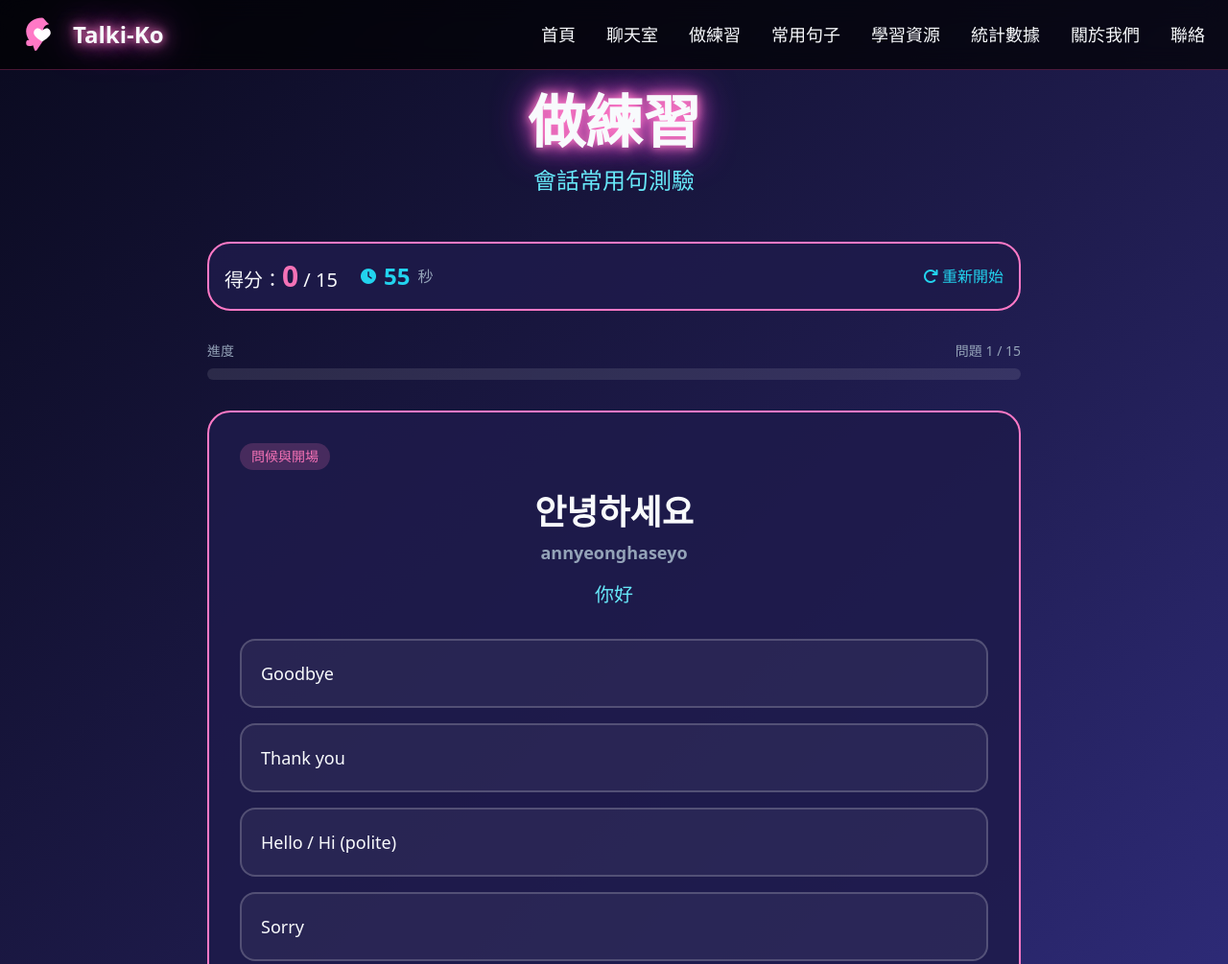
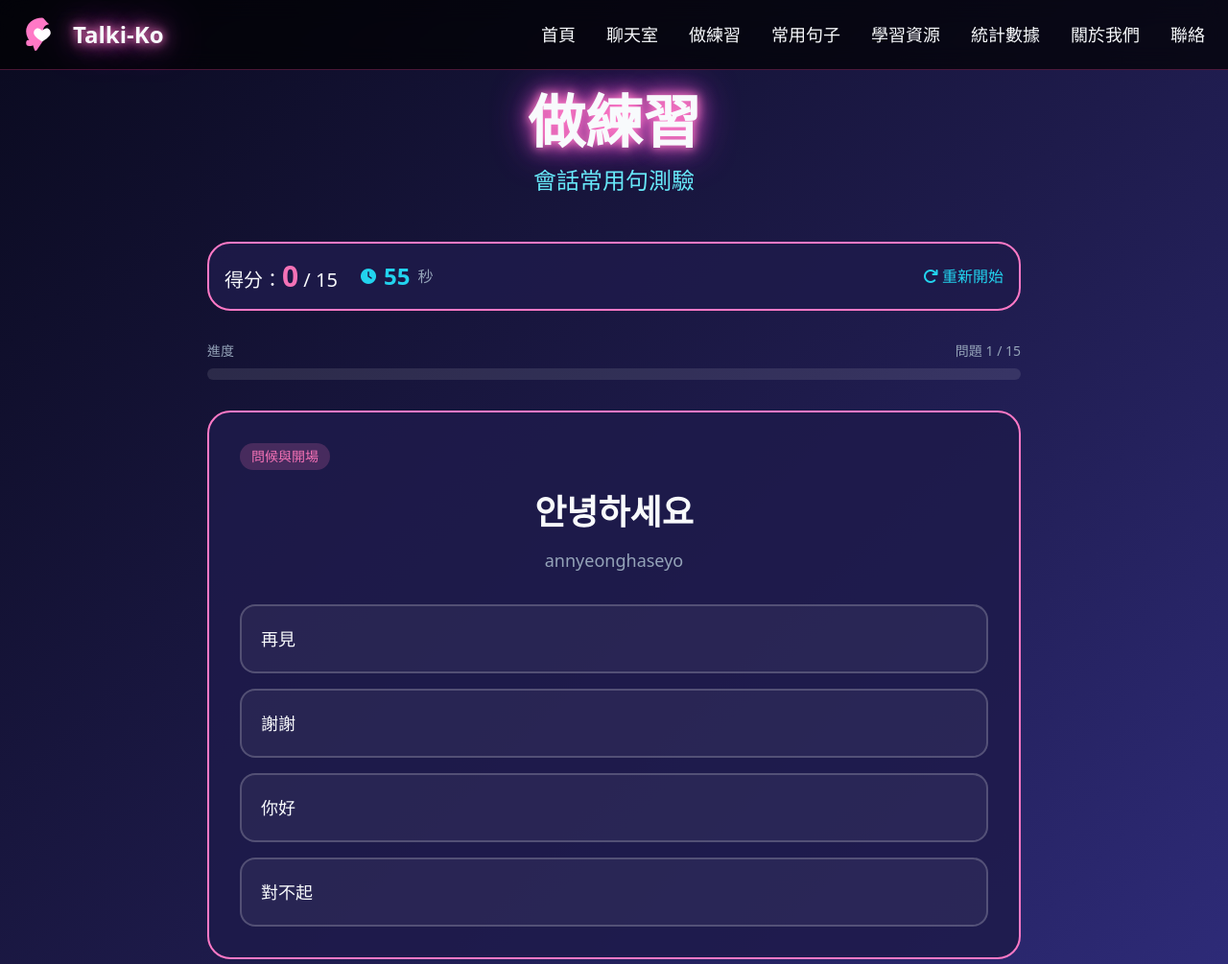
Before and after one commit to louieheilaam/louieheilaam.github.io, a plain HTML site: page ko/quiz.html in a window 1280 px wide. Shown: the top 1005 px of the page at 96% size. Drawn offline with nearby package versions, Linux system fonts and the light colour scheme.

Commit message:
Restore quiz with Chinese answer options

```diff
--- a/ko/quiz.html
+++ b/ko/quiz.html
@@ -114,7 +114,7 @@
         <div class="text-xl">得分：<span id="score" class="text-3xl font-bold text-pink-400">0</span> / <span id="total">0</span></div>
         <div class="flex items-center gap-2">
           <i class="fas fa-clock text-cyan-400"></i>
-          <span id="timer" class="text-2xl font-bold text-cyan-400">15</span>
+          <span id="timer" class="text-2xl font-bold text-cyan-400">60</span>
           <span class="text-slate-400">秒</span>
         </div>
       </div>
@@ -143,7 +143,7 @@
 
       <div class="text-center mb-8">
         <div id="question" class="text-4xl font-bold mb-4 hangul">안녕하세요</div>
-        <div id="questionChinese" class="text-xl text-cyan-300">你好</div>
+        <div id="questionRoman" class="text-lg text-slate-400">annyeonghaseyo</div>
       </div>
 
       <div id="options" class="space-y-4">
@@ -195,186 +195,26 @@
 
   <script>
     const questions = [
-      {
-        category: "問候與開場",
-        question: "안녕하세요",
-        romanization: "annyeonghaseyo",
-        chinese: "你好",
-        options: ["Hello / Hi (polite)", "Goodbye", "Thank you", "Sorry"],
-        correct: 0,
-        explanation: "안녕하세요 (annyeonghaseyo) 是最常見的問候語，用於白天或一般場合的禮貌用法。"
-      },
-      {
-        category: "問候與開場",
-        question: "안녕",
-        romanization: "annyeong",
-        chinese: "嗨 / 你好 (親密)",
-        options: ["Hello (casual)", "Goodbye", "Thank you", "Sorry"],
-        correct: 0,
-        explanation: "안녕 (annyeong) 是較親密的問候語，只用於熟悉的朋友或晚輩。"
-      },
-      {
-        category: "問候與開場",
-        question: "잘 지내요?",
-        romanization: "jal jinaeyo?",
-        chinese: "你好嗎？ / 過得好嗎？",
-        options: ["What is your name?", "How have you been?", "Where are you from?", "What are you doing?"],
-        correct: 1,
-        explanation: "잘 지내요? (jal jinaeyo?) 是詢問對方過得好不好的問候語，是很常用的寒暄句。"
-      },
-      {
-        category: "自我介紹",
-        question: "제 이름은 [이름]이에요.",
-        romanization: "je ireumeun [ireum]ieyo",
-        chinese: "我的名字是[名字]。",
-        options: ["My name is...", "Nice to meet you", "How old are you?", "Where are you from?"],
-        correct: 0,
-        explanation: "제 이름은...이에요 是正式的自我介紹句型，用於介紹自己的名字。"
-      },
-      {
-        category: "自我介紹",
-        question: "만나서 반갑습니다.",
-        romanization: "mannaseo bangapseumnida",
-        chinese: "很高興認識你。",
-        options: ["Nice to meet you", "Goodbye", "Thank you", "See you later"],
-        correct: 0,
-        explanation: "만나서 반갑습니다 是第一次見面時說的話，表達很高興認識對方。"
-      },
-      {
-        category: "基本回應",
-        question: "네",
-        romanization: "ne",
-        chinese: "是 / 是的",
-        options: ["Yes", "No", "Maybe", "Sorry"],
-        correct: 0,
-        explanation: "네 (ne) 是表示肯定的回答，相當於英文的 Yes。"
-      },
-      {
-        category: "基本回應",
-        question: "아니요",
-        romanization: "aniyo",
-        chinese: "不是 / 不是的",
-        options: ["Yes", "No", "Okay", "Hello"],
-        correct: 1,
-        explanation: "아니요 (aniyo) 是表示否定的回答，相當於英文的 No。"
-      },
-      {
-        category: "基本回應",
-        question: "감사합니다",
-        romanization: "gamsahamnida",
-        chinese: "謝謝您",
-        options: ["Hello", "Goodbye", "Thank you", "Sorry"],
-        correct: 2,
-        explanation: "감사합니다 是正式的感謝語，用於對長輩或正式場合。"
-      },
-      {
-        category: "基本回應",
-        question: "고마워",
-        romanization: "gomawo",
-        chinese: "謝啦",
-        options: ["Hello", "Goodbye", "Thank you (casual)", "Sorry"],
-        correct: 2,
-        explanation: "고마워 是較親密的感謝語，用於朋友或晚輩之間。"
-      },
-      {
-        category: "禮貌與客氣",
-        question: "죄송합니다",
-        romanization: "joesonghamnida",
-        chinese: "對不起 / 不好意思",
-        options: ["Hello", "Thank you", "Sorry", "Goodbye"],
-        correct: 2,
-        explanation: "죄송합니다 是正式的道歉語，用於較嚴重的過錯或對長輩道歉。"
-      },
-      {
-        category: "禮貌與客氣",
-        question: "괜찮아요",
-        romanization: "gwaenchanayo",
-        chinese: "沒關係",
-        options: ["Thank you", "Sorry", "It's okay", "Goodbye"],
-        correct: 2,
-        explanation: "괜찮아요 表示「沒關係」、「不客氣」，常用於安慰對方或回應感謝。"
-      },
-      {
-        category: "告別與祝福",
-        question: "안녕히 가세요",
-        romanization: "annyeonghi gaseyo",
-        chinese: "再見（有人離開）",
-        options: ["Hello", "Goodbye (someone leaving)", "Good night", "How are you"],
-        correct: 1,
-        explanation: "안녕히 가세요 是對離開的人說的再見，意思是「請慢走」。"
-      },
-      {
-        category: "告別與祝福",
-        question: "안녕히 주무세요",
-        romanization: "annyeonghi jumuseyo",
-        chinese: "晚安（請休息）",
-        options: ["Good morning", "Goodbye", "Good night", "Good afternoon"],
-        correct: 2,
-        explanation: "안녕히 주무세요 是睡前說的晚安祝福語，用於就寢時。"
-      },
-      {
-        category: "告別與祝福",
-        question: "내일 봐요",
-        romanization: "naeil bwayo",
-        chinese: "明天見。",
-        options: ["See you tomorrow", "Goodbye", "Good night", "See you later"],
-        correct: 0,
-        explanation: "내일 봐요 是「明天見」的意思，是常見的告別語。"
-      },
-      {
-        category: "戀愛情境句",
-        question: "사랑해요",
-        romanization: "saranghaeyo",
-        chinese: "我愛你",
-        options: ["I like you", "I love you", "I miss you", "Goodbye"],
-        correct: 1,
-        explanation: "사랑해요 是「我愛你」的意思，是表達愛意的句子。"
-      },
-      {
-        category: "戀愛情境句",
-        question: "좋아합니다",
-        romanization: "joahamnida",
-        chinese: "我喜歡你。",
-        options: ["I like you", "I love you", "I miss you", "Goodbye"],
-        correct: 0,
-        explanation: "좋아합니다 是「喜歡」的意思，比 사랑해요 程度較輕，可用於表達喜歡某人或某物。"
-      },
-      {
-        category: "戀愛情境句",
-        question: "그리워요",
-        romanization: "geuriwoyo",
-        chinese: "我想你。",
-        options: ["I like you", "I love you", "I miss you", "Goodbye"],
-        correct: 2,
-        explanation: "그리워요 是「想念」的意思，用於表達對某人或某地的思念。"
-      },
-      {
-        category: "戀愛情境句",
-        question: "같이 영화 볼래요?",
-        romanization: "gachi yeonghwa bollaeyo?",
-        chinese: "要一起看電影嗎？",
-        options: ["Do you want to eat?", "Do you want to go out?", "Do you want to watch a movie together?", "Are you busy?"],
-        correct: 2,
-        explanation: "같이 영화 볼래요? 是邀請對方一起看電影的句子，是常見的約會邀請。"
-      },
-      {
-        category: "生活日常句",
-        question: "식사하셨어요?",
-        romanization: "siksahasyeosseoyo?",
-        chinese: "你吃了嗎？",
-        options: ["Are you hungry?", "Did you eat?", "Do you want to eat?", "What did you eat?"],
-        correct: 1,
-        explanation: "식사하셨어요? 是關心對方是否吃過飯的問候語，在韓國這是很常見的寒暄。"
-      },
-      {
-        category: "生活日常句",
-        question: "뭐 해?",
-        romanization: "mwo hae?",
-        chinese: "你在做什麼？",
-        options: ["Where are you?", "What are you doing?", "How are you?", "What did you eat?"],
-        correct: 1,
-        explanation: "뭐 해? 是詢問對方在做什麼的日常問句。"
-      }
+      { category: "問候與開場", question: "안녕하세요", romanization: "annyeonghaseyo", options: ["你好", "再見", "謝謝", "對不起"], correct: 0, explanation: "안녕하세요 (annyeonghaseyo) 是最常見的問候語，用於白天或一般場合的禮貌用法。" },
+      { category: "問候與開場", question: "안녕", romanization: "annyeong", options: ["你好", "再見", "謝謝", "對不起"], correct: 0, explanation: "안녕 (annyeong) 是較親密的問候語，只用於熟悉的朋友或晚輩。" },
+      { category: "問候與開場", question: "잘 지내요?", romanization: "jal jinaeyo?", options: ["你叫什麼名字？", "你過得好嗎？", "你來自哪裡？", "你在做什麼？"], correct: 1, explanation: "잘 지내요? (jal jinaeyo?) 是詢問對方過得好不好的問候語，是很常用的寒暄句。" },
+      { category: "自我介紹", question: "제 이름은 [이름]이에요.", romanization: "je ireumeun [ireum]ieyo", options: ["我叫...", "很高興認識你", "你幾歲？", "你來自哪裡？"], correct: 0, explanation: "제 이름은...이에요 是正式的自我介紹句型，用於介紹自己的名字。" },
+      { category: "自我介紹", question: "만나서 반갑습니다.", romanization: "mannaseo bangapseumnida", options: ["很高興認識你", "再見", "謝謝", "待會見"], correct: 0, explanation: "만나서 반갑습니다 是第一次見面時說的話，表達很高興認識對方。" },
+      { category: "基本回應", question: "네", romanization: "ne", options: ["是", "不是", "可能", "對不起"], correct: 0, explanation: "네 (ne) 是表示肯定的回答，相當於英文的 Yes。" },
+      { category: "基本回應", question: "아니요", romanization: "aniyo", options: ["是", "不是", "好吧", "你好"], correct: 1, explanation: "아니요 (aniyo) 是表示否定的回答，相當於英文的 No。" },
+      { category: "基本回應", question: "감사합니다", romanization: "gamsahamnida", options: ["你好", "再見", "謝謝", "對不起"], correct: 2, explanation: "감사합니다 是正式的感謝語，用於對長輩或正式場合。" },
+      { category: "基本回應", question: "고마워", romanization: "gomawo", options: ["你好", "再見", "謝謝", "對不起"], correct: 2, explanation: "고마워 是較親密的感謝語，用於朋���或���輩之間。" },
+      { category: "禮貌與客氣", question: "죄송합니다", romanization: "joesonghamnida", options: ["你好", "謝謝", "對不起", "再見"], correct: 2, explanation: "죄송합니다 是正式的道歉語，用於較嚴重的過錯或對長輩道歉。" },
+      { category: "禮貌與客氣", question: "괜찮아요", romanization: "gwaenchanayo", options: ["謝謝", "對不起", "沒關係", "再見"], correct: 2, explanation: "괜찮아요 表示「沒關係」「不客氣」，常用於安慰對方或回應感謝。" },
+      { category: "告別與祝福", question: "안녕히 가세요", romanization: "annyeonghi gaseyo", options: ["你好", "再見", "晚安", "你好嗎？"], correct: 1, explanation: "안녕히 가세요 是對離開的人說的再見，意思是「請慢走」。" },
+      { category: "告別與祝福", question: "안녕히 주무세요", romanization: "annyeonghi jumuseyo", options: ["早安", "再見", "晚安", "下午好"], correct: 2, explanation: "안녕히 주무세요 是睡前說的晚安祝福語，用於就寢時。" },
+      { category: "告別與祝福", question: "내일 봐요", romanization: "naeil bwayo", options: ["明天見", "再見", "晚安", "待會見"], correct: 0, explanation: "내일 봐요 是「明天見」的意思，是常見的告別語。" },
+      { category: "戀愛情境句", question: "사랑해요", romanization: "saranghaeyo", options: ["我喜歡你", "我愛你", "我想你", "再見"], correct: 1, explanation: "사랑해요 是「我愛你」的意思，是表達愛意的句子。" },
+      { category: "戀愛情境句", question: "좋아합니다", romanization: "joahamnida", options: ["我喜歡你", "我愛你", "我想你", "再見"], correct: 0, explanation: "좋아합니다 是「喜歡」的意思，可用於���達喜歡某人或某物。" },
+      { category: "戀愛情境句", question: "그리워요", romanization: "geuriwoyo", options: ["我喜歡你", "我愛你", "我想你", "再見"], correct: 2, explanation: "그리워요 是「想念」的意思，用於表達對某人或某地的思念。" },
+      { category: "戀愛情境句", question: "같이 영화 볼래요?", romanization: "gachi yeonghwa bollaeyo?", options: ["一起去吃飯？", "一起出去？", "一起看電影？", "你很忙？"], correct: 2, explanation: "같이 영화 볼래요? 是邀請對方一起看電影的句子，是常見的約會邀請。" },
+      { category: "生活日常句", question: "식사하셨어요?", romanization: "siksahasyeosseoyo?", options: ["你餓了？", "你吃了？", "你想吃？", "你吃了什麼？"], correct: 1, explanation: "식사하셨어요? 是關心對方是否吃過飯的問候語，在韓國這是很常見的寒暄。" },
+      { category: "生活日常句", question: "뭐 해?", romanization: "mwo hae?", options: ["你在哪裡？", "你在做什麼？", "你好嗎？", "你吃了什麼？"], correct: 1, explanation: "뭐 해? 是詢問對方在做什麼的日常問句。" }
     ];
 
     let currentQuestion = 0;
@@ -461,8 +301,8 @@
       document.getElementById('quizCard').classList.add('fade-in');
 
       document.getElementById('category').textContent = q.category;
-      document.getElementById('question').innerHTML = `${q.question}<div class="text-lg text-slate-400 mt-2">${q.romanization}</div>`;
-      document.getElementById('questionChinese').textContent = q.chinese;
+      document.getElementById('question').innerHTML = q.question;
+      document.getElementById('questionRoman').textContent = q.romanization;
 
       const optionsDiv = document.getElementById('options');
       optionsDiv.innerHTML = '';
```
